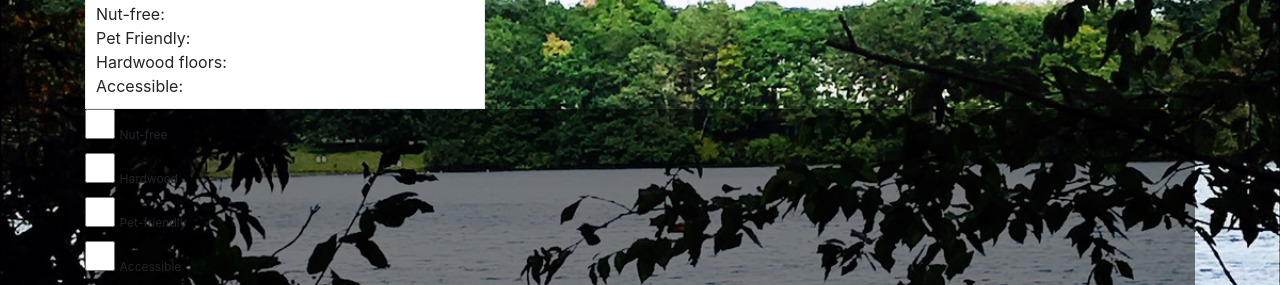
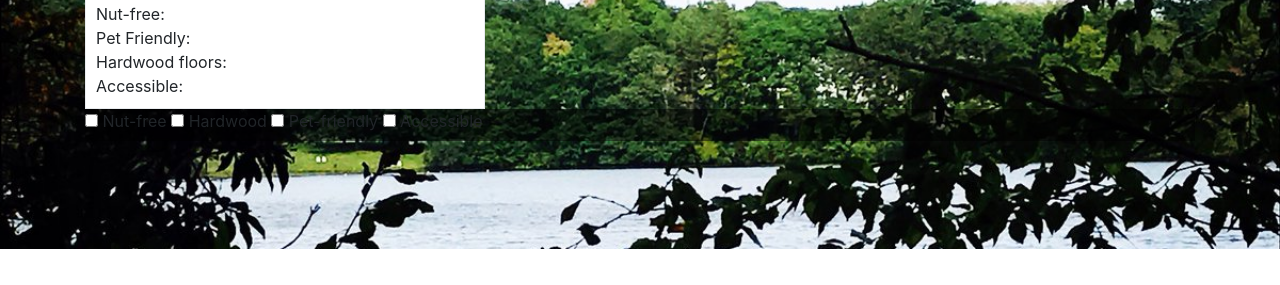
Before and after one commit to dtosca/HouseIt, a Flask app: template templates/index.html in a window 1280 px wide. Shown: the part 551-836 px from the top of the page. After the commit the page ends 800 px from the top, so only its background shows below. Run offline with Flask 2, Linux system fonts and the light colour scheme; the template is opened without the code that fills it, so the values that code supplies are empty; some libraries are stand-ins or nearby versions.

Commit message:
inline stuff

```diff
--- a/templates/index.html
+++ b/templates/index.html
@@ -91,10 +91,8 @@
         border: 1px solid darkgray;
         width: 50%;
       }
-      .inline {
+      inline {
           display: inline-block;
-          width: 30px;
-          height: 30px;
       }
       .search {
         left: 45%;
@@ -217,10 +215,15 @@
               <option>Simpson West</option>
               <option>Hemlock</option>
           </select> -->
-
-          <fieldset>
-              <div>
-                <input class="inline" type="checkbox" name="needs" value="nuts">
+          <div>
+            <label><input type="checkbox" name="needs" value="nuts"> Nut-free</label>
+            <label><input type="checkbox" name="needs" value="hardwood"> Hardwood</label>
+            <label><input type="checkbox" name="needs" value="pets"> Pet-friendly</label>
+            <label><input type="checkbox" name="needs" value="accessible"> Accessible</label>
+          </div>
+          <!-- <fieldset>
+              <div class="form-group">
+                <input type="checkbox" name="needs" value="nuts">
                 <label for="nuts"><span class="span-normal">Nut-free</span></label>
               </div>
               <div>
@@ -235,7 +238,7 @@
                 <input class="inline" type="checkbox" name="needs" value="accessible">
                 <label for="carpet"><span class="span-normal">Accessible</span></label>
               </div>
-          </fieldset>
+          </fieldset> -->
 
           <!-- <button action="/home/">Refresh Table</button> -->
 
```
